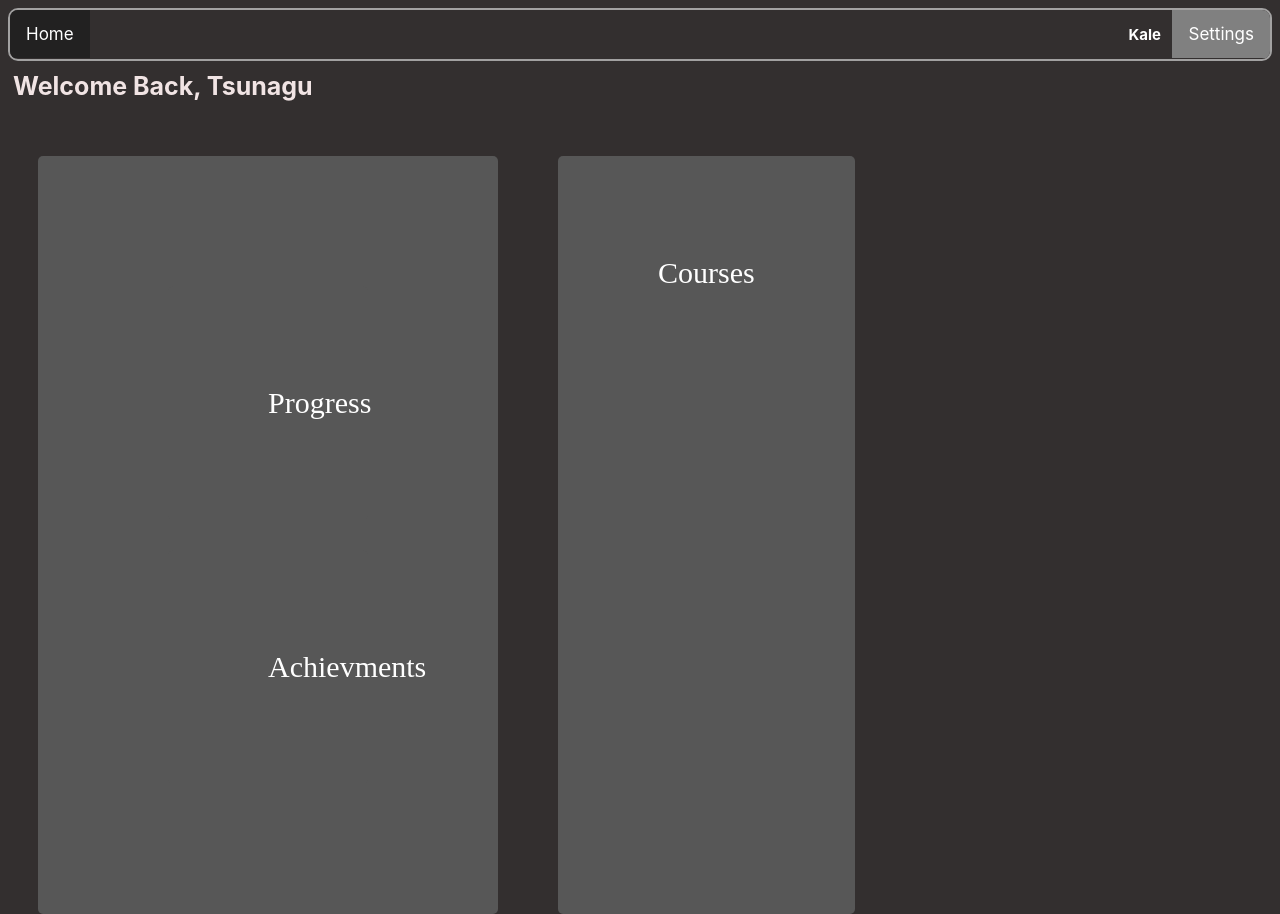
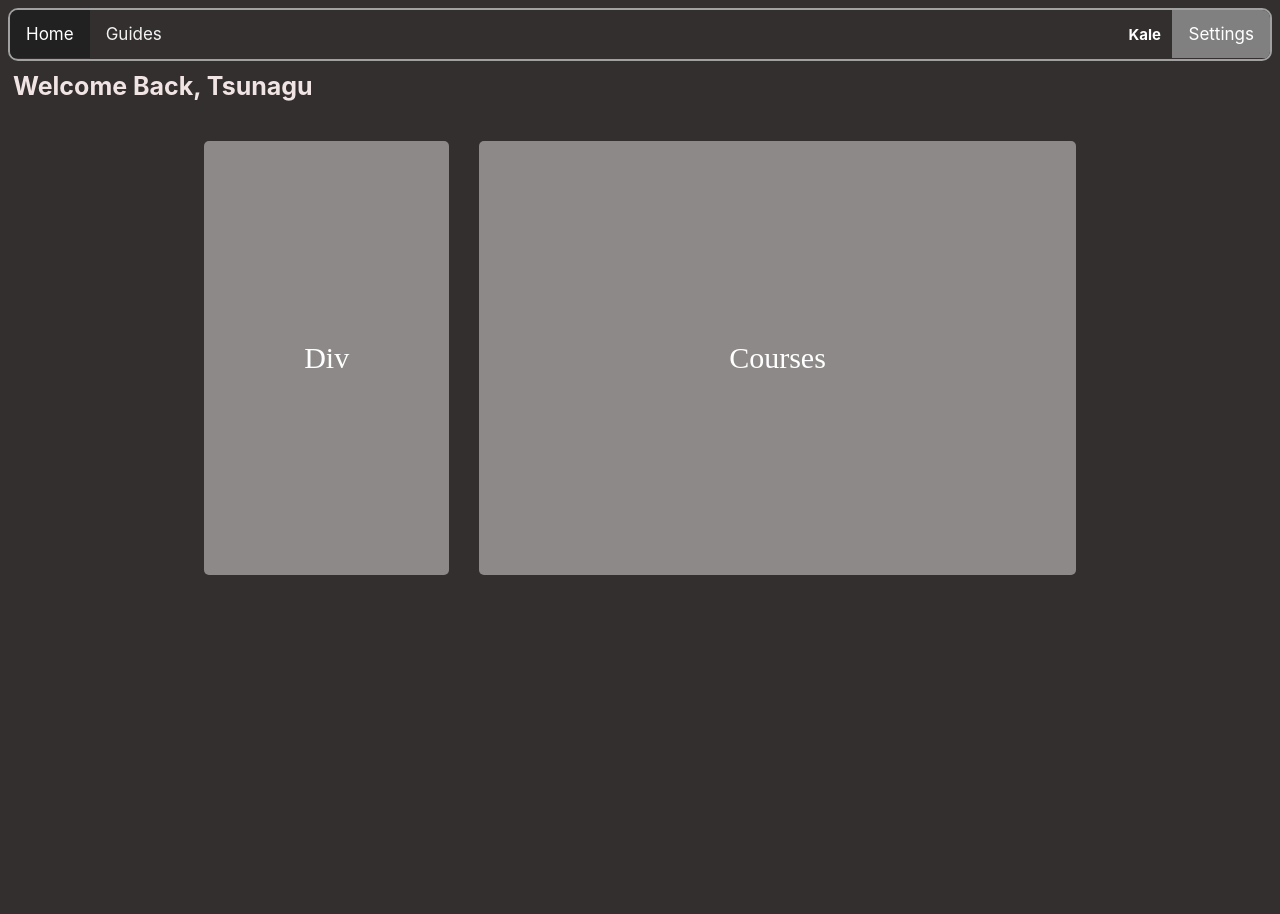
Before and after one commit to WasTaken-Au/Kale, a plain HTML site: page src/pages/home.html in a window 1280 px wide. After the commit the page ends 800 px from the top, so only its background shows below. Drawn offline with Linux system fonts and the light colour scheme.

Commit message:
Edit Dashboard Flexbox

```diff
--- a/src/pages/global.css
+++ b/src/pages/global.css
@@ -135,21 +135,26 @@ body {
 
 .widget {
   display: flex;
+  justify-content: center;
+  align-items: center;
 }
 
 .widget div {
-  margin: 30px;
-  flex-direction: column;
+  margin: 15px;
+  flex-direction: row;
   font-size: 30px;
-  padding: 100px;
+  padding: 200px;
   color: white;
-  background-color: #575757;
+  height: 100%;
+  background-color: #8e8989;
   border-radius: 5px;
+  gap: 20px;
 }
 
-.widget div .sidebar {
-  flex-direction: row;
-  gap: 100px;
-  width: 0px;
-  text-align: center;
+.widget .sidebar {
+  padding: 200px 100px;
 }
+
+.widget .mainbar {
+  padding: 200px 250px;
+}
--- a/src/pages/home.html
+++ b/src/pages/home.html
@@ -10,17 +10,15 @@
 </head>
 <body>
     <div class="topnav">
-        <a href="#home" class="active" href="#home">Home</a>
+        <a href="#home" class="active">Home</a>
+        <a href="#guides">Guides</a>
         <a href="#settings" class="split">Settings</a>
         <p class="topnavText">Kale</p>
     </div>
     <p class="homeHeading">Welcome Back, Tsunagu</p>
     <div class="widget">
-        <div>
-            <div class="sidebar">Progress</div>
-            <div class="sidebar">Achievments</div>
-        </div>
-        <div>Courses</div>
+        <div class="sidebar">Div</div>
+        <div class="mainbar">Courses</div>
     </div>
 
 </body>
```
